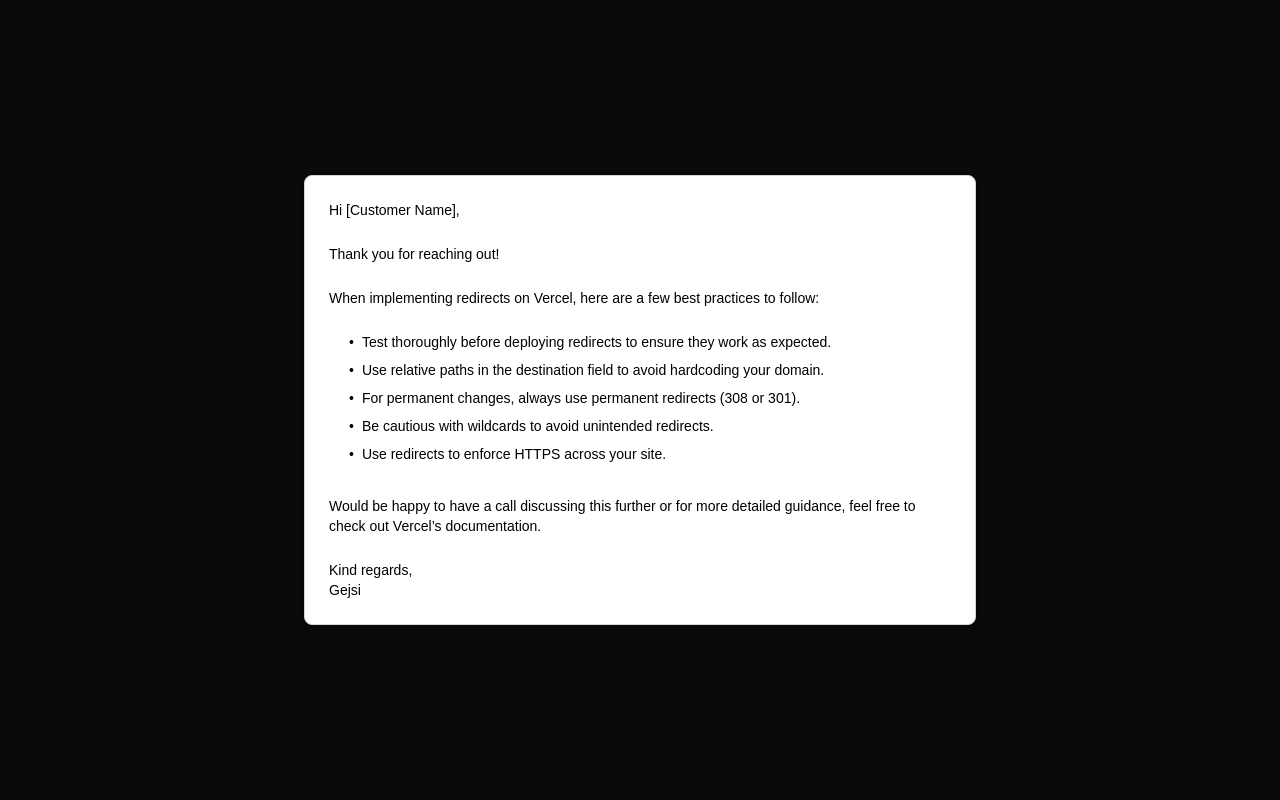
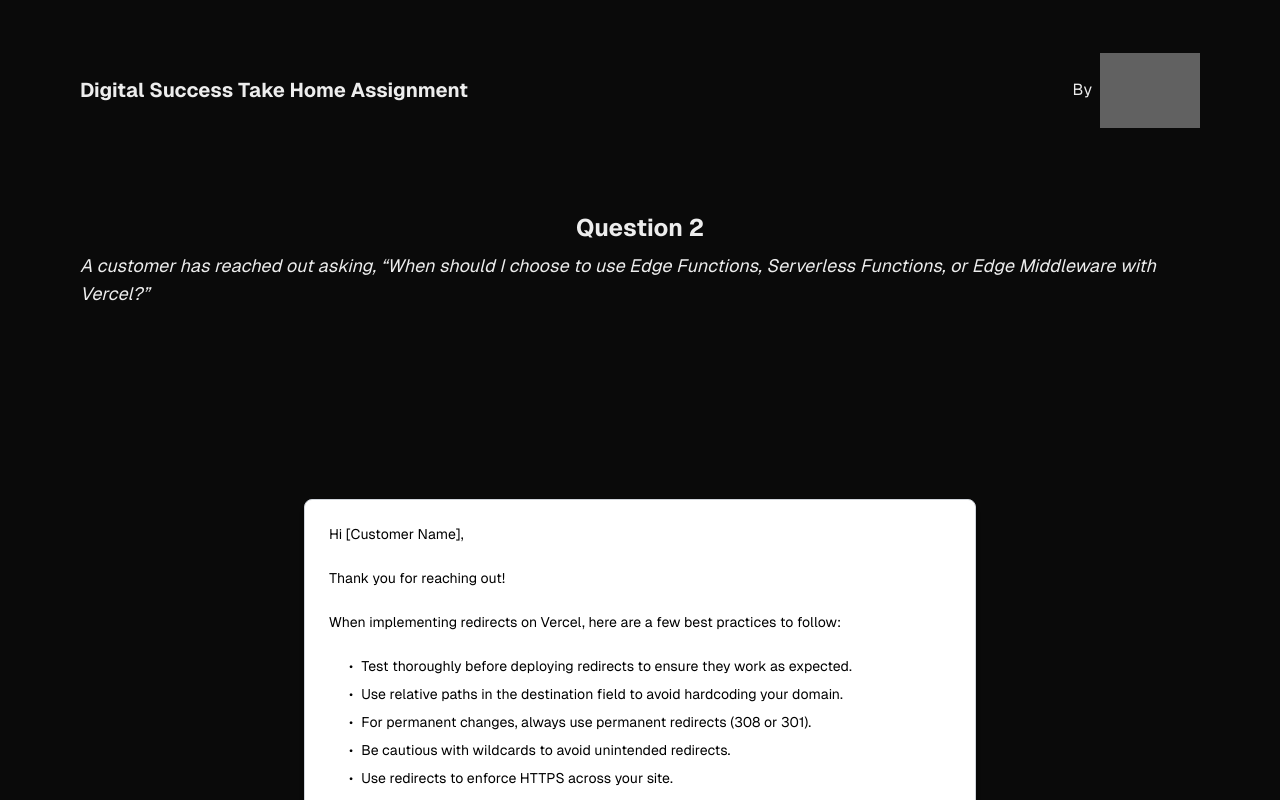
Before and after one commit to SirGejsi/nextjs-boilerplate, a Next.js app: page /questions/question3 in a window 1280 px wide. Shown: the top 800 px of the page. Built offline with nearby package versions, Linux system fonts and the light colour scheme; grey boxes are pictures that could not be loaded.

Commit message:
Update page.tsx

```diff
--- a/app/questions/question3/page.tsx
+++ b/app/questions/question3/page.tsx
@@ -1,5 +1,35 @@
-export default function Email() {
+import Image from "next/image";
+
+export default function About() {
   return (
+    <div className="grid grid-rows-[20px_1fr_20px] items-center justify-items-center min-h-screen p-8 pb-20 gap-16 sm:p-20 font-[family-name:var(--font-geist-sans)]">
+      <header className="flex justify-between items-center w-full">
+        <div className="text-xl font-bold">Digital Success Take Home Assignment</div>
+        <div className="flex items-center">
+          {/* "By" text */}
+          <span className="mr-2">By</span>
+          {/* Vercel logo */}
+          <Image
+            className="invert"
+            src="https://upload.wikimedia.org/wikipedia/commons/5/5e/Vercel_logo_black.svg"
+            alt="Vercel Logo"
+            width={100}
+            height={24}
+          />
+        </div>
+      </header>
+
+      <main className="flex flex-col items-center">
+        <h2 className="text-2xl font-bold mt-12">Question 2</h2>
+        <p className="text-lg mt-2 italic">
+          A customer has reached out asking, “When should I choose to use Edge Functions, Serverless Functions, or Edge Middleware with Vercel?”
+        </p>
+
+        <p className="text-lg mt-4 max-w-2xl text-center">
+          {/* Removed previous content as per your instruction */}
+        </p>
+
+        {/* Email Component */}
         <div className="min-h-screen flex items-center justify-center p-8">
           <div className="bg-white border border-gray-300 rounded-lg shadow-md p-6 max-w-2xl">
             <p className="text-sm text-black">
@@ -58,5 +88,7 @@ export default function Email() {
             </p>
           </div>
         </div>
+      </main>
+    </div>
   );
 }
```
Lines whose indentation alone changed are shown as unchanged.
